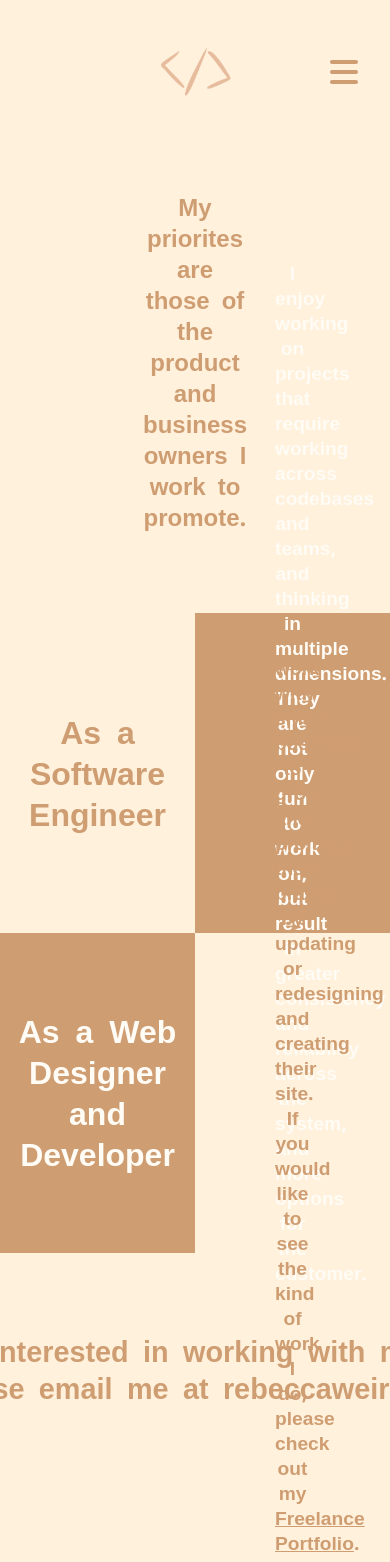
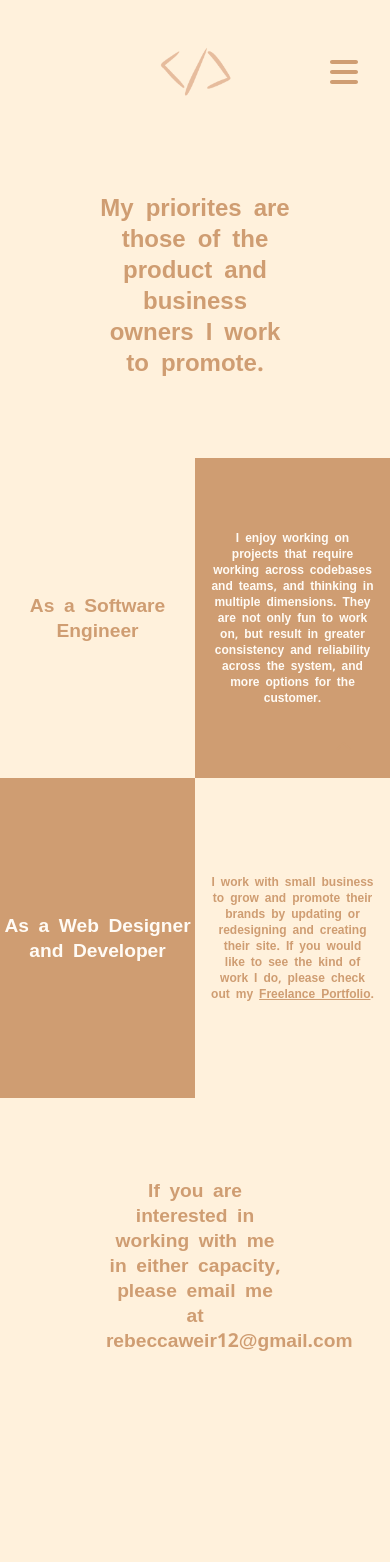
Before and after one commit to rweir4/personaldevsite, a Next.js app: page /work-with-me in a window 390 px wide. Shown: the top 1562 px of the page. Built offline with nearby package versions, Linux system fonts and the light colour scheme; a web font is replaced by a local one.

Commit message:
Add mobile css for work with me page

```diff
--- a/app/page.module.scss
+++ b/app/page.module.scss
@@ -492,7 +492,7 @@
 .email {
   font-size: 1.8rem;
   color: var(--tan);
-  width: 50rem;
+  width: 75%;
   padding: 5rem 0;
   text-align: center;
 }
@@ -507,6 +507,7 @@
 }
 
 @media screen and (max-width: 900px) {
+
   .navbar {
     display: none;
   }
@@ -534,4 +535,30 @@
       border: none;
     }
   }
+
+
+  .work_with_me_subtitle {
+    padding: 5rem 0;
+  }
+
+  .work_with_me_type {
+    font-size: 1.2rem;
+  }
+
+  .box_right p {
+    font-size: .75rem;
+    padding: 1rem;
+  }
+
+  .box_left p {
+    font-size: .75rem;
+    padding: 1rem;
+  }
+
+  .email {
+    font-size: 1.2rem;
+    width: 90%;
+    padding: 5rem 0;
+  }
+
 }
```
